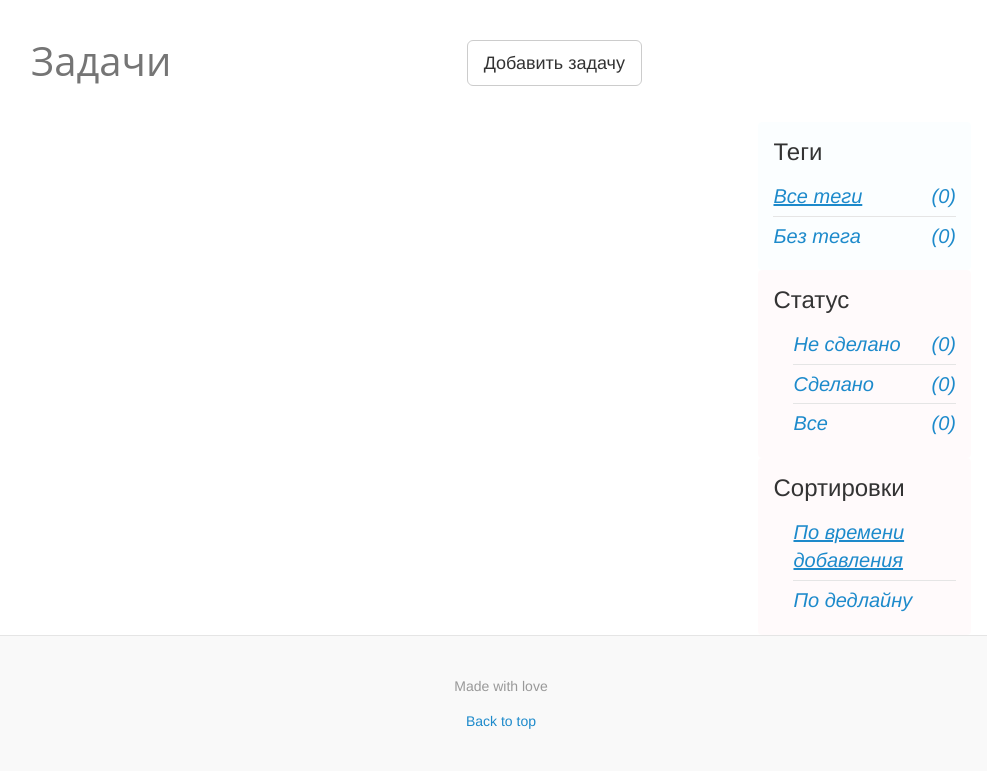
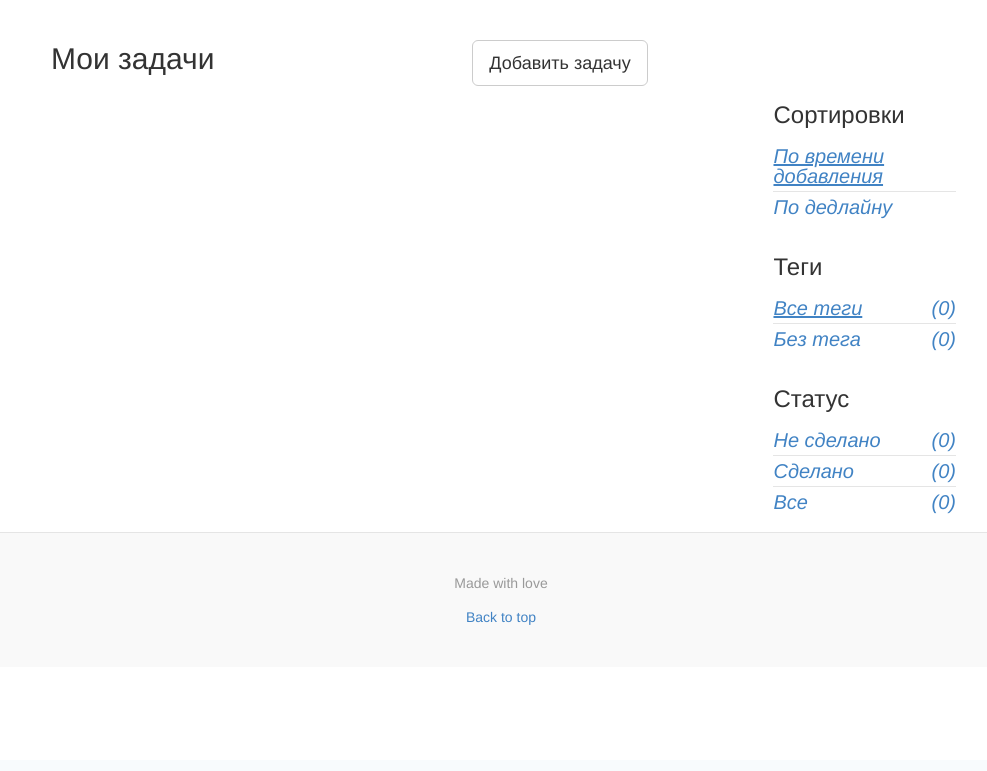
Before and after one commit to t1moon/TaskManager, a Django app: page / in a window 1280 px wide. Shown: the part 40-811 px from the top of the page, without its empty margins (139-1126 px from the left). After the commit the page ends 665 px from the top, so only its background shows below. Run offline with Django 3.2, Linux system fonts and the light colour scheme; the visitor is signed in with stand-in values (Sample User, id 1); data that the repository does not hold is empty; some libraries are stand-ins or nearby versions.

Commit message:
fix layout

```diff
--- a/static/my/main.css
+++ b/static/my/main.css
@@ -9,7 +9,6 @@
 }
 
 body {
-    font-family: Georgia, "Times New Roman", Times, serif;
     font-family: "Proxima Nova", "Helvetica Neue", Helvetica, Arial, sans-serif;
     color: #555;
 }
@@ -95,8 +94,9 @@ h6, .h6 {
 .blog-title {
     display: inline;
     margin-top: 30px;
+    margin-left: 20px;
     margin-bottom: 0;
-    font-size: 40px;
+    font-size: 30px;
     font-weight: normal;
 }
 
@@ -115,17 +115,17 @@ h6, .h6 {
 }
 
 /* Sidebar modules for boxing content */
-.sidebar-module-status {
+.sidebar-module-sort {
     padding: 15px;
     padding-bottom: 5px;
     border-radius: 4px;
-    background-color: rgba(255, 24, 75, 0.02);
+    margin-top: 40%;
+    text-align: left !important;
 }
 
 .sidebar-module-category {
     padding: 15px;
     padding-bottom: 5px;
-    background-color: rgba(74, 181, 255, 0.02);
     border-radius: 4px;
 }
 
@@ -175,7 +175,7 @@ h6, .h6 {
 .blog-post-meta {
     margin-top: 0;
     margin-bottom: 5px;
-    margin-left: 20px;
+    margin-left: 30px;
     color: #999;
     display: inline-block;
 }
@@ -221,8 +221,8 @@ h6, .h6 {
 }
 
 .btn-add-task {
+    display: inline;
     float: right;
-    margin-right: 35%;
 }
 
 .user-avatar {
--- a/task_app/management/commands/resetdb.py
+++ b/task_app/management/commands/resetdb.py
@@ -8,7 +8,7 @@ class Command(BaseCommand):
     help = 'drop the database'
 
     def handle(self, *args, **options):
-        task_db = MySQLdb.connect(host="task_db", user="dbuser", password="secret", port=3306)
+        task_db = MySQLdb.connect(host="localhost", user="dbuser", password="secret", port=3306)
         cursor = task_db.cursor()
         cursor.execute('DROP DATABASE IF EXISTS db_task')
         cursor.execute('''CREATE DATABASE db_task
--- a/task_app/templates/base.html
+++ b/task_app/templates/base.html
@@ -18,18 +18,14 @@
 
     <link href={% static "uikit/css/uikit.min.css" %} rel="stylesheet">
     <link href={% static "uikit/css/uikit.docs.min.css" %} rel="stylesheet">
-    <link href={% static "uikit/css/components/datepicker.min.css" %} rel="stylesheet">
-    {#    <link href={% static "semantic/semantic.min.css" %} rel="stylesheet">#}
-    <link href={% static "semantic/components/button.css" %} rel="stylesheet">
+    <link href={% static "semantic/semantic.min.css" %} rel="stylesheet">
+    <link href={% static "my/signup.css" %} rel="stylesheet">
+    <link href={% static "my/main.css" %} rel="stylesheet">
 
-    <link href={% static "my/main.css" %} rel="stylesheet">
-    <link href={% static "my/signup.css" %} rel="stylesheet">
 
 </head>
 
 <body>
-
-
 <div class="blog-masthead">
     <div class="container">
         <nav class="blog-nav">
--- a/task_app/templates/index.html
+++ b/task_app/templates/index.html
@@ -4,25 +4,43 @@
 {% block content %}
     {% if user.is_authenticated %}
         <div class="container">
-            <div class="blog-header">
-                <h1 class="blog-title">Задачи</h1>
-                {% include "add_task_modal.html" %}
-            </div>
 
             <div class="row">
                 <div class="col-sm-8 blog-main">
+                    <div class="blog-header">
+                        <h1 class="blog-title">Мои задачи</h1>
+                        {% include "add_task_modal.html" %}
+                    </div>
                     {% for task in tasks %}
                         {% include "single_task.html" %}
                     {% endfor %}
                     {% include "pagination.html" with page=tasks %}
                 </div><!-- /.blog-main -->
                 <div class="col-sm-3 col-sm-offset-1 blog-sidebar">
+
+                    <div class="sidebar-module sidebar-module-sort">
+
+                        <h2>Сортировки</h2>
+
+                        <ul class="uk-list uk-list-line">
+
+                                <li><a href="{% url 'index' %}"
+                                       class="{% if request.path == '/' %}active-link{% endif %}">По времени
+                                    добавления</a></li>
+                                <li><a href="{% url 'deadline_sort' %}"
+                                       class="{% if request.path == '/deadline_sort' %}active-link{% endif %}">По
+                                    дедлайну</a></li>
+
+                        </ul>
+
+                    </div>
                     <div class="sidebar-module sidebar-module-category">
 
                         <h2>Теги</h2>
+
                         <ul class="uk-list uk-list-line">
                             <li><a href="{% url 'index' %}"
-                            class="{% if request.path == '/' %}active-link{% endif %}">Все теги<span
+                                   class="{% if request.path == '/' %}active-link{% endif %}">Все теги<span
                                     class="count_right">({{ not_done_count }})</span></a></li>
 
                             {% for tag in tags %}
@@ -31,35 +49,27 @@
                             {% endfor %}
 
                             <li><a href="{% url 'tag' None %}"
-                            class="{% if request.path == '/tag/None/' %}active-link{% endif %}">Без тега
-                            <span class="count_right">({{ no_tag_count }})</span></a></li>
+                                   class="{% if request.path == '/tag/None/' %}active-link{% endif %}">Без тега
+                                <span class="count_right">({{ no_tag_count }})</span></a></li>
                         </ul>
-
                     </div>
-                    <div class="sidebar-module-status">
+                    <div class="sidebar-module sidebar-module-category">
                         <h2>Статус</h2>
                         <ul class="uk-list uk-list-line">
-                            <ul class="uk-list uk-list-line">
+
                                 <li><a href="{% url 'not_done' %}"
-                                class="{% if request.path == '/not_done' %}active-link{% endif %}">Не сделано<span class="count_right">({{ not_done_count }})</span></a></li>
+                                       class="{% if request.path == '/not_done' %}active-link{% endif %}">Не
+                                    сделано<span class="count_right">({{ not_done_count }})</span></a></li>
                                 <li><a href="{% url 'done' %}"
-                                class="{% if request.path == '/done' %}active-link{% endif %}">Сделано<span class="count_right">({{ done_count }})</span></a></li>
+                                       class="{% if request.path == '/done' %}active-link{% endif %}">Сделано<span
+                                        class="count_right">({{ done_count }})</span></a></li>
                                 <li><a href="{% url 'all' %}"
-                                class="{% if request.path == '/all' %}active-link{% endif %}">Все<span class="count_right">({{ all_count }})</span></a></li>
-                            </ul>
+                                       class="{% if request.path == '/all' %}active-link{% endif %}">Все<span
+                                        class="count_right">({{ all_count }})</span></a></li>
+
                         </ul>
                     </div>
-                    <div class="sidebar-module-status">
-                        <h2>Сортировки</h2>
-                        <ul class="uk-list uk-list-line">
-                            <ul class="uk-list uk-list-line">
-                                <li><a href="{% url 'index' %}"
-                                class="{% if request.path == '/' %}active-link{% endif %}">По времени добавления</a></li>
-                                <li><a href="{% url 'deadline_sort' %}"
-                                class="{% if request.path == '/deadline_sort' %}active-link{% endif %}">По дедлайну</a></li>
-                            </ul>
-                        </ul>
-                    </div>
+
                 </div><!-- /.blog-sidebar -->
 
             </div><!-- /.row -->
--- a/task_app/templates/single_task.html
+++ b/task_app/templates/single_task.html
@@ -11,7 +11,7 @@
         <form class="uk-form uk-form-calendar">
             <div class="uk-form-icon">
                 <i class="uk-icon-calendar"></i>
-                <input type="text" class="uk-form-deadline" data-uk-datepicker="{minDate: '1',format:'YYYY-MM-DD'}"
+                <input type="text" class="uk-form-deadline {% if task.deadline < timezone.now %}{% endif %}" data-uk-datepicker="{minDate: '1',format:'YYYY-MM-DD'}"
                        value="{{ task.deadline|date:'Y-m-d' }}">
             </div>
         </form>
--- a/task_app/views.py
+++ b/task_app/views.py
@@ -150,7 +150,7 @@ def signup(request):
             profile.save()
             email_subject = 'Account conformation'
             email_body = '''Hello, %s, and thanks for signing up!
-            To activate your account, click this link within 48 hours: http://127.0.0.1:8000/confirm/%s''' % \
+            To activate your account, click this link within 48 hours: http://139.59.172.56/confirm/%s''' % \
                          (
                              profile.username,
                              profile.activation_key)
```
Also changed, not shown: task_app/migrations/0001_initial.py (deleted), task_app/migrations/0002_auto_20161107_2321.py (deleted), 3 other files.
